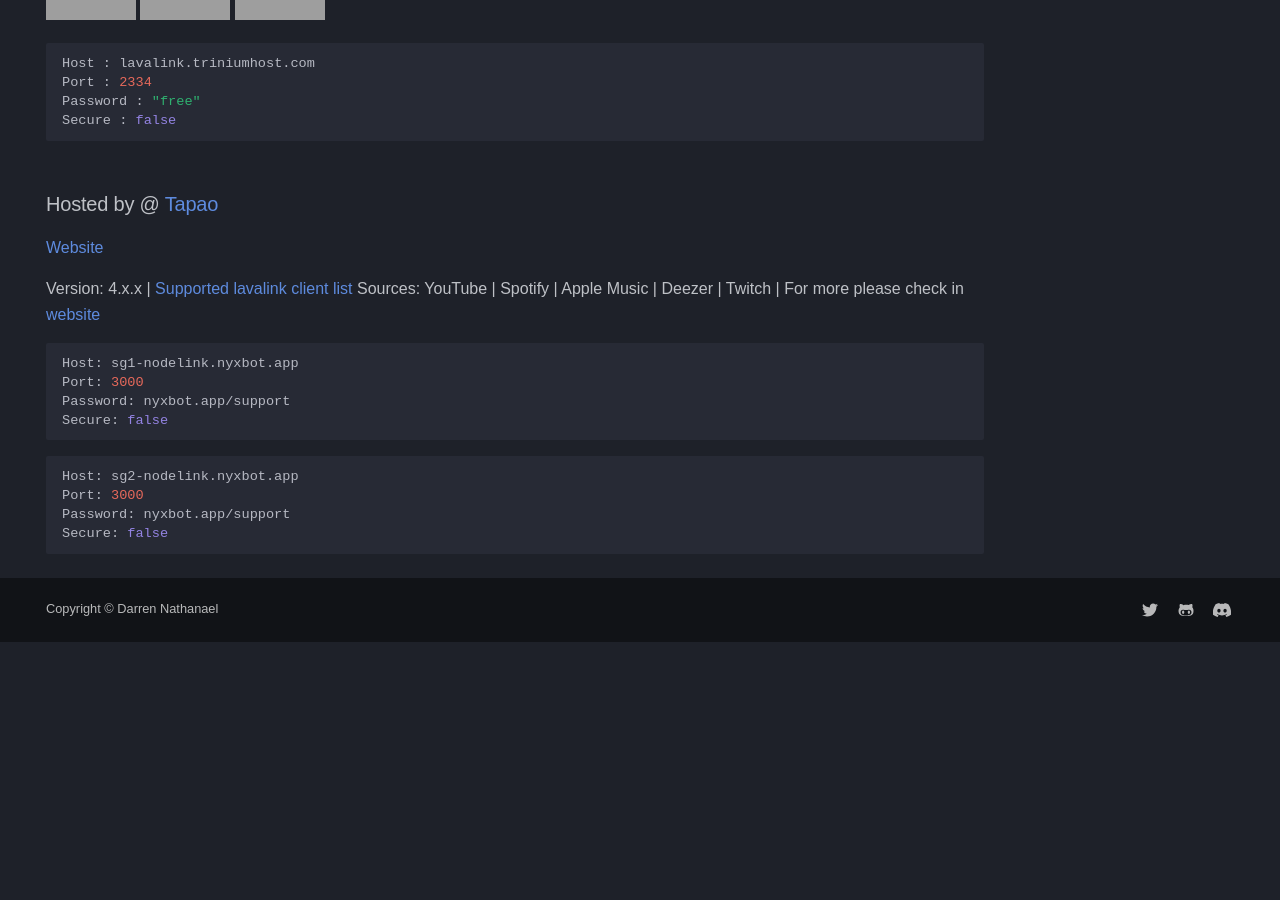
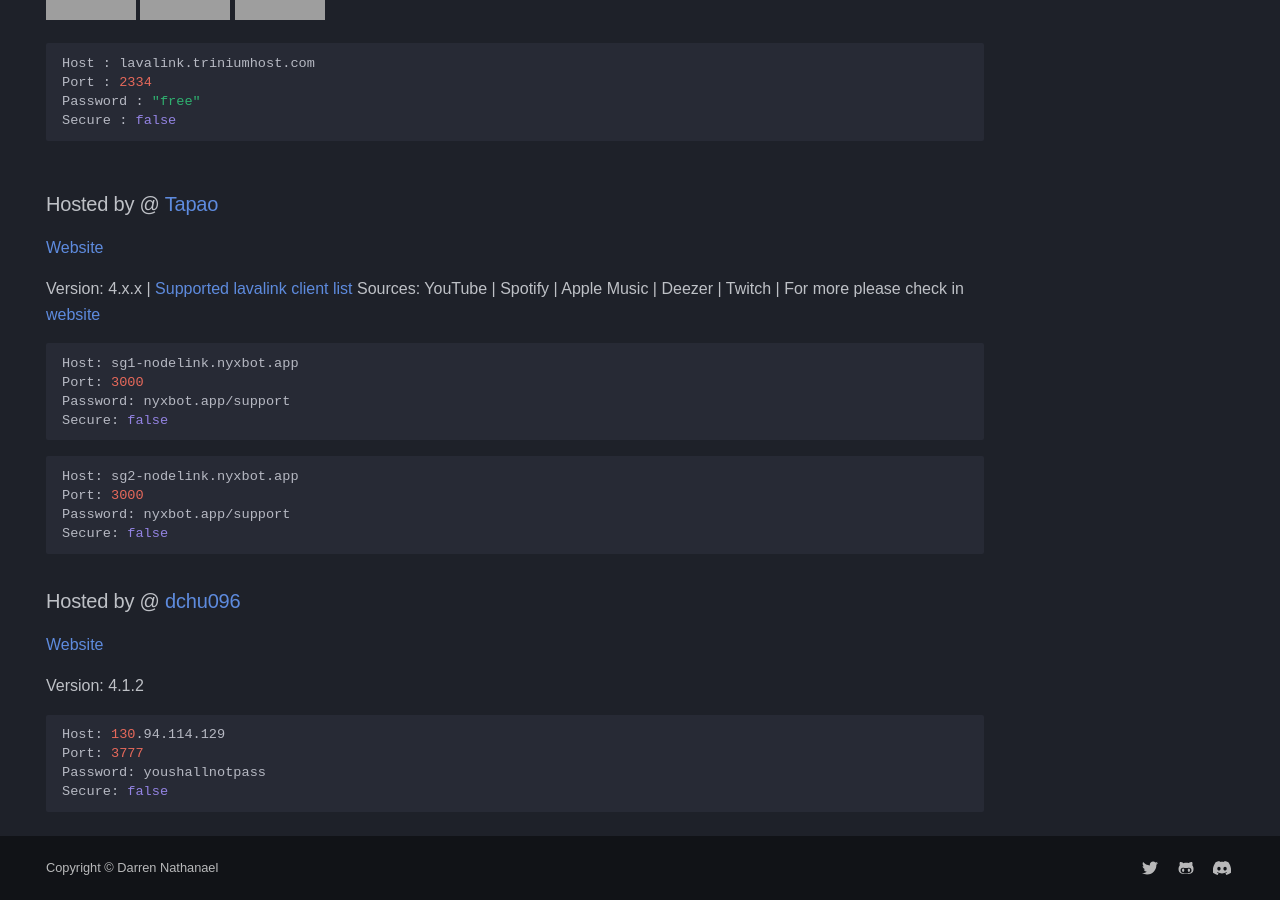
Before and after one commit to DarrenOfficial/lavalink-list, an MkDocs documentation site: the page built from docs/NoSSL/Lavalink-NonSSL.md, in a window 1280 px wide and 900 px high, scrolled down 2909 px. Built offline with MkDocs 1.6.1 and Material for MkDocs 9.7.7, drawn with Linux system fonts in a browser that asks for light colours; some web fonts are replaced; comment, search, counter and statistics services are not loaded; a style sheet for code colours, icons or effects is not loaded; before the commit the page ends 3551 px from its top, so only the background shows below that; grey boxes are pictures that could not be loaded.

Commit message:
Update Lavalink-NonSSL.md with hosting details
Added hosting information and connection details for Lavalink.

````diff
--- a/docs/NoSSL/Lavalink-NonSSL.md
+++ b/docs/NoSSL/Lavalink-NonSSL.md
@@ -152,3 +152,15 @@ Port: 3000
 Password: nyxbot.app/support
 Secure: false
 ```
+
+### Hosted by @ [dchu096](https://dchu096.me)
+[Website](https://tapao.nyxbot.app/free-nodelink)
+
+Version: 4.1.2
+
+```bash
+Host: 130.94.114.129
+Port: 3777
+Password: youshallnotpass
+Secure: false
+```
````
